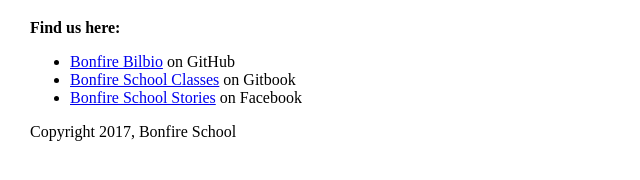
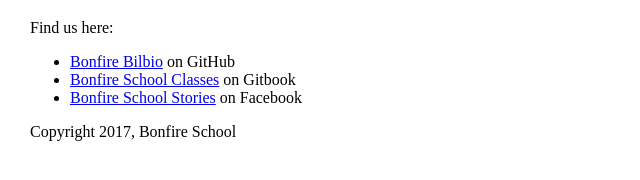
Before and after one commit to bonfireschool/bonfireschool.github.io, a plain HTML site: page index.html in a window 1280 px wide. Shown: the part 340-520 px from the top of the page, 0-640 px from the left. Drawn offline with Linux system fonts and the light colour scheme.

Commit message:
more clarity

```diff
--- a/index.html
+++ b/index.html
@@ -28,7 +28,7 @@
         </header>
         <section>
             <p>
-                <strong>Find us here:</strong>
+                <span>Find us here:</span>
                 <ul>
                     <li><a href="https://github.com/bonfireschool/bonfire-biblio">Bonfire Bilbio</a> on GitHub</li>
                     <li><a href="https://bonfireschool.gitbooks.io/classes/content/">Bonfire School Classes</a> on Gitbook</li>
```
